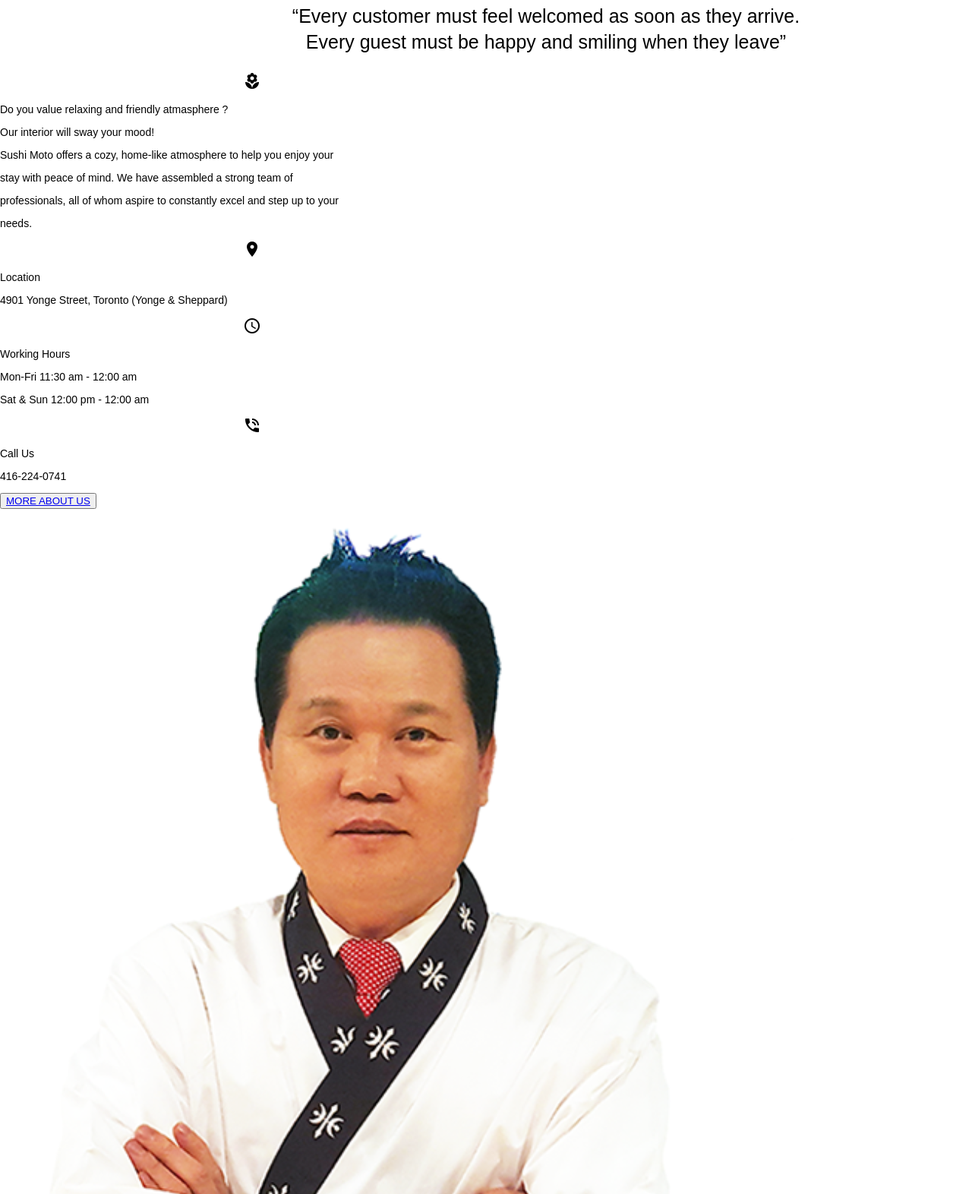
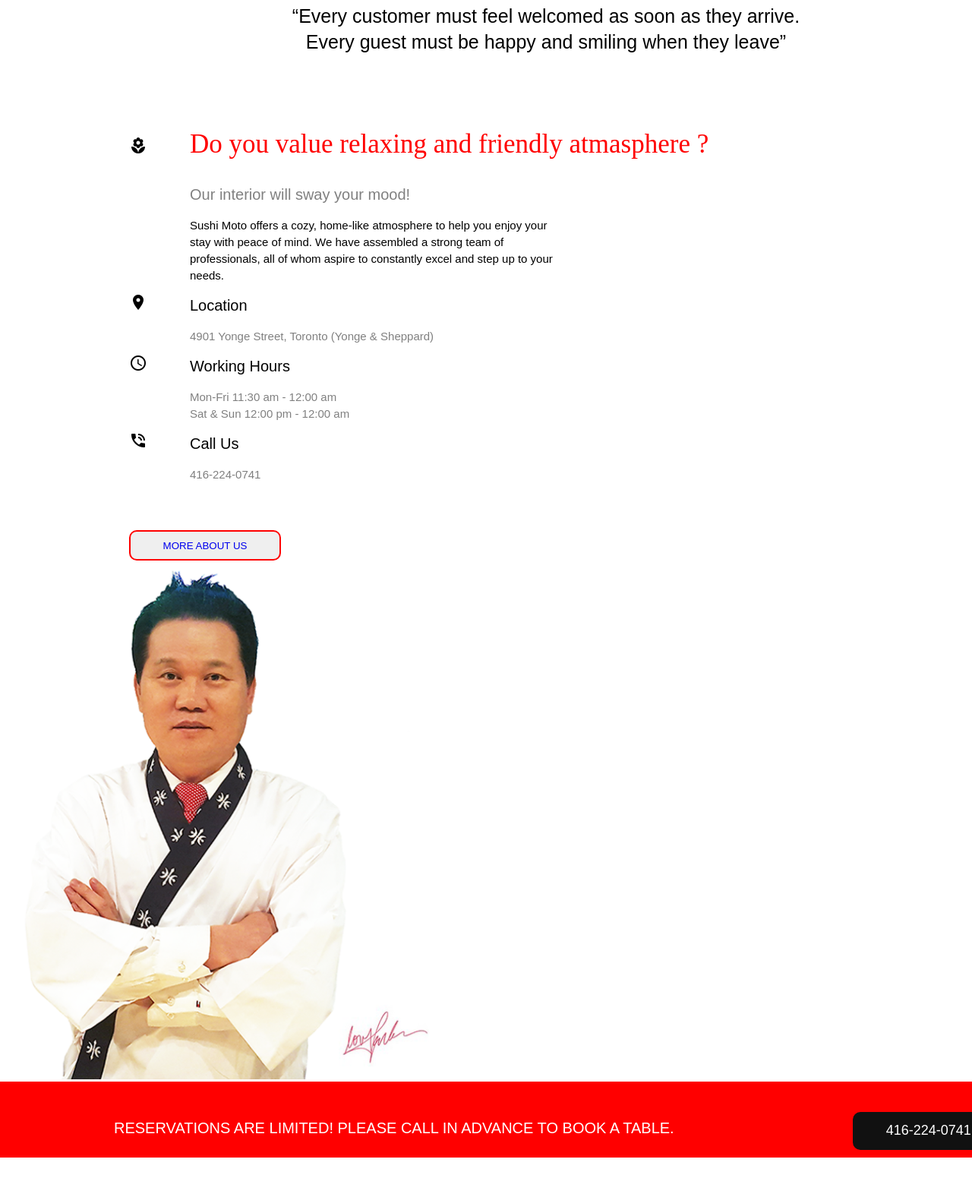
Before and after one commit to birdbond2001/web-7, a plain HTML site: page index.html in a window 1280 px wide. Shown: the part 848-2420 px from the top of the page at 76% size. Drawn offline with Linux system fonts and the light colour scheme.

Commit message:
Add files via upload

```diff
--- a/css/index.css
+++ b/css/index.css
@@ -85,7 +85,7 @@ span
     background-repeat:no-repeat;
     background-attachment: fixed;
     background-position: center top;
-    height: 1200px;
+    height: 700px;
 
 }
 .sketch-word
@@ -200,6 +200,101 @@ li a:hover:not(.active) {
   {
       margin-bottom: 0px;
   }
+  .home-about-us-sation
+  {
+      margin-bottom: 100px;
+  }
+  .home-openside
+  {
+      float: left;
+  }
+  .material-icons
+  {
+      float: left;
+      margin-left: 170px;
+      margin-top: 10px;
+  }
+  #home-question-word
+  {
+    font-family: brush script MT ;
+    margin-left: 250px;
+    font-size: 35px;
+    margin-top: 0;
+    color: red;
+  }
+  .home-mid-word
+  {
+      font-size: 20px;
+      margin-left: 250px;
+  }
+  .gray-word
+  {
+      color: gray;
+  }
+  .home-small-word
+  {
+      font-size: 15px;
+      margin: 5px;
+      margin-left: 250px;
+
+  }
+  #home-btn-2
+  {
+      height: 40px;
+      width: 200px;
+      margin-left: 170px;
+      margin-top: 60px;
+      border-radius: 10px;
+      border: 2px solid red;
+
+  }
+  #home-btn-2:hover{
+      background-color: red;
+      color: white;
+  }
+  #home-link
+  {
+    text-decoration: none;
+  }
+  #home-chif-pic
+  {
+      width: 570px;
+
+  }
+  .red-background-word
+  {
+    background-color: red;
+    height: 100px;
+    text-align: center;
+  }
+#home-red-word
+{
+    margin: 0px;
+    padding-top: 50px;
+    float: left;
+    font-size: 20px;
+    padding-left: 150px;
+    color: white;
+
+}
+#home-btn-3
+{
+    width: 200px;
+    height: 50px;
+    border-radius: 10px;
+    margin-top: 40px;
+    margin-left: 120px;
+    font-size: 18px;
+    background-color: #111;
+    color: white;
+    border: #111;
+}
+#home-btn-3:hover{
+    background-color: white;
+    color: #111;
+}
+
+
   /* home page end */
   /* about page start */
   .about-us-title
```
